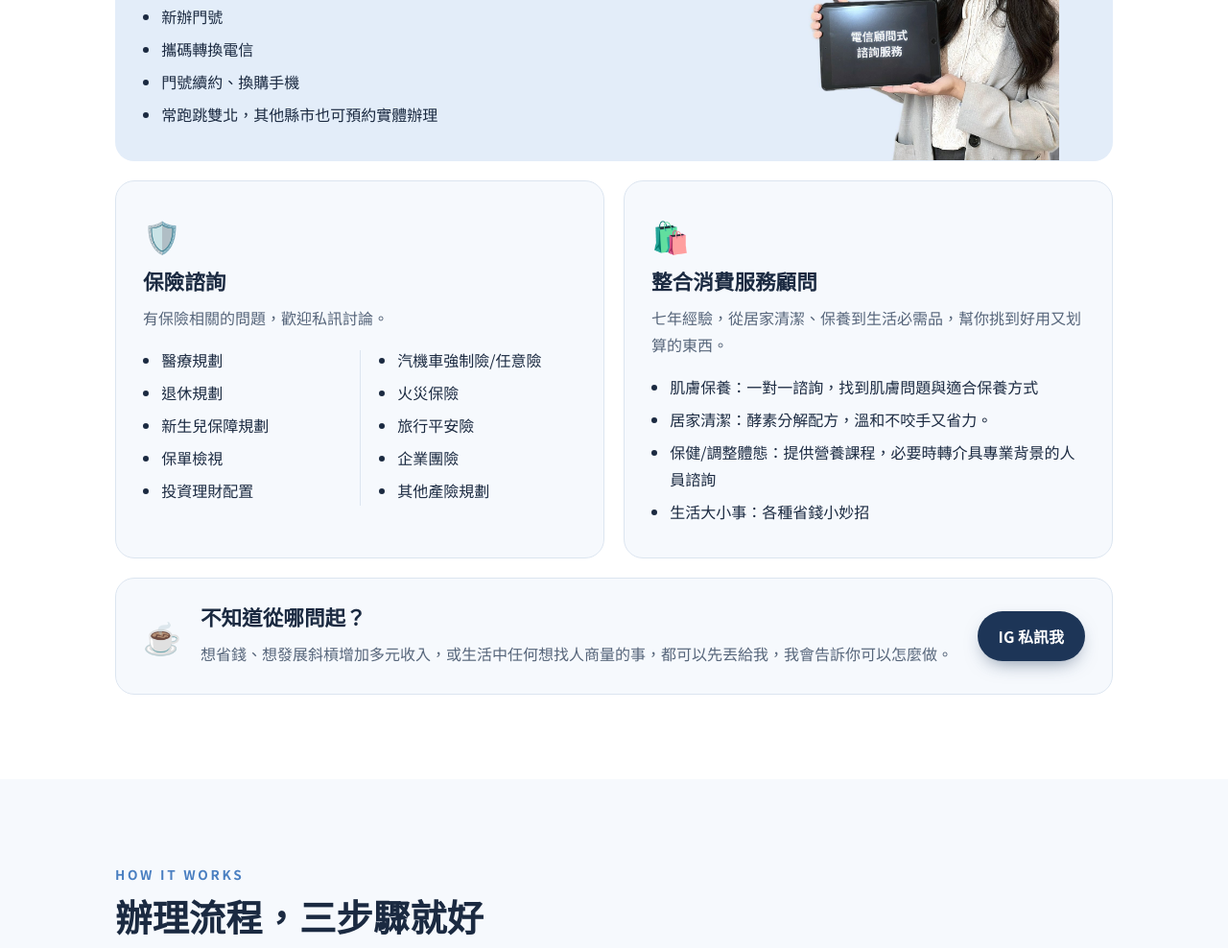
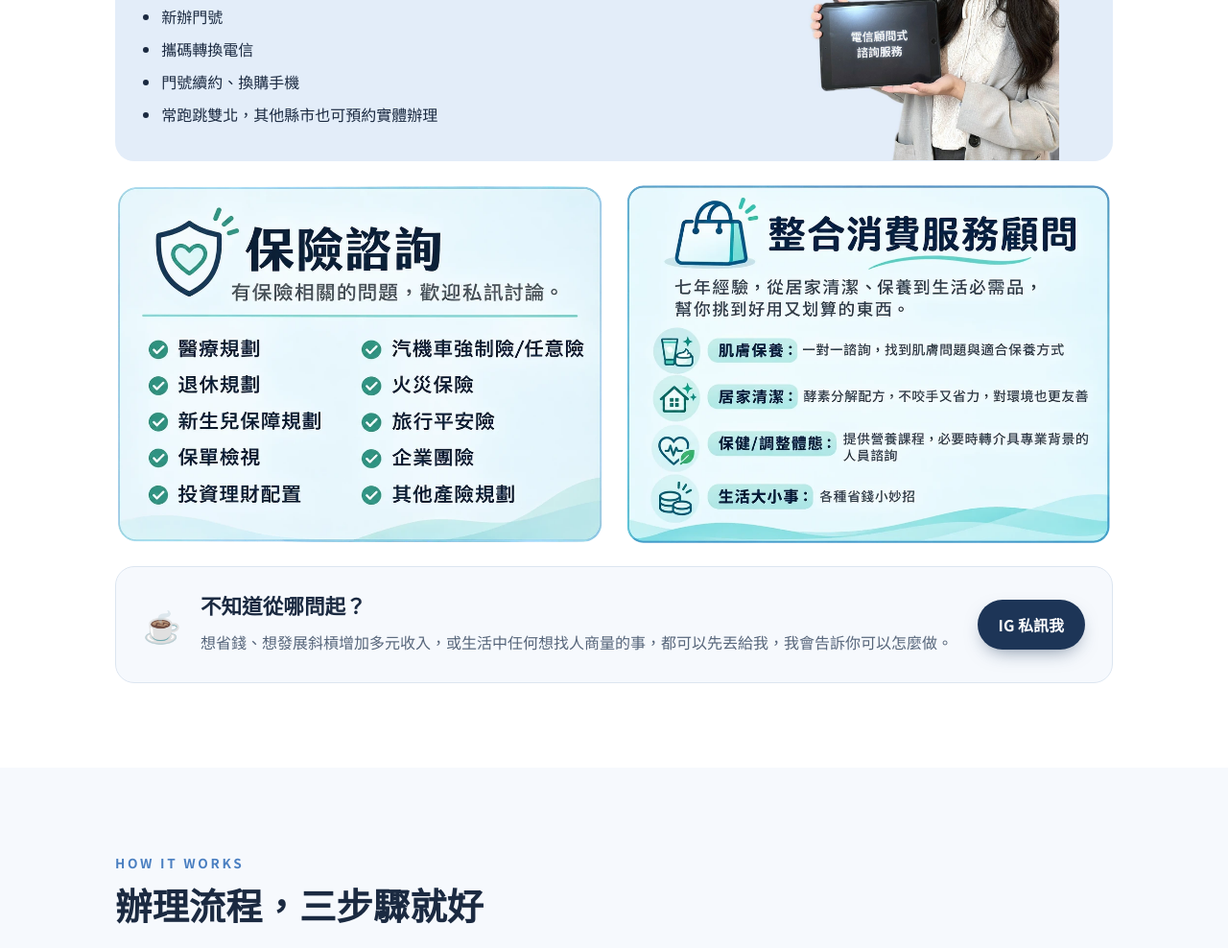
Before and after one commit to 1123junlin/chafairy, a plain HTML site: page index.html in a window 1280 px wide. Shown: the part 3268-4256 px from the top of the page at 96% size. Drawn offline with Linux system fonts and the light colour scheme.

Commit message:
Services: replace insurance and consumer cards with image cards
Co-Authored-By: Claude Opus 5.5 <noreply@anthropic.com>
Claude-Session: https://claude.ai/code/session_01JAiqQkqjuFdidntcxi5Rha

```diff
--- a/index.html
+++ b/index.html
@@ -136,6 +136,7 @@ header{position:sticky;top:0;z-index:20;background:rgba(246,249,253,.88);backdro
 .ask-a{grid-column:1/-1;display:grid;grid-template-columns:auto 1fr auto;gap:20px;align-items:center}
 .ask-a .icon{margin:0}
 @media (max-width:860px){.ask-a{grid-template-columns:1fr}.ask-a .btn{justify-self:start}}
+.svc-img img{width:100%;height:auto;display:block}
 /* process */
 .steps{display:grid;grid-template-columns:repeat(3,1fr);gap:20px;margin-top:40px;counter-reset:s}
 .step{background:var(--surface);border-radius:var(--radius);padding:28px;border:1px solid var(--line);counter-increment:s}
@@ -323,38 +324,8 @@ footer p{margin:4px 0}
           </div>
           <div class="svc-photo"><img src="images/telecom.jpg?v=2" alt="茶茶拿著平板說明資費比較" width="960" height="1200" loading="lazy"></div>
         </div>
-        <div class="svc">
-          <div class="icon">🛡️</div>
-          <h3>保險諮詢</h3>
-          <p>有保險相關的問題，歡迎私訊討論。</p>
-          <div class="ins-cols">
-            <ul>
-              <li>醫療規劃</li>
-              <li>退休規劃</li>
-              <li>新生兒保障規劃</li>
-              <li>保單檢視</li>
-              <li>投資理財配置</li>
-            </ul>
-            <ul>
-              <li>汽機車強制險/任意險</li>
-              <li>火災保險</li>
-              <li>旅行平安險</li>
-              <li>企業團險</li>
-              <li>其他產險規劃</li>
-            </ul>
-          </div>
-        </div>
-        <div class="svc">
-          <div class="icon">🛍️</div>
-          <h3>整合消費服務顧問</h3>
-          <p>七年經驗，從居家清潔、保養到生活必需品，幫你挑到好用又划算的東西。</p>
-          <ul>
-            <li>肌膚保養：一對一諮詢，找到肌膚問題與適合保養方式</li>
-            <li>居家清潔：酵素分解配方，溫和不咬手又省力。</li>
-            <li>保健/調整體態：提供營養課程，必要時轉介具專業背景的人員諮詢</li>
-            <li>生活大小事：各種省錢小妙招</li>
-          </ul>
-        </div>
+        <div class="svc-img"><img src="images/card-insurance.webp" alt="保險諮詢：有保險相關的問題，歡迎私訊討論。醫療規劃、退休規劃、新生兒保障規劃、保單檢視、投資理財配置；汽機車強制險/任意險、火災保險、旅行平安險、企業團險、其他產險規劃" width="1000" height="750" loading="lazy"></div>
+        <div class="svc-img"><img src="images/card-consumer.webp" alt="整合消費服務顧問：七年經驗，從居家清潔、保養到生活必需品，幫你挑到好用又划算的東西。肌膚保養：一對一諮詢，找到肌膚問題與適合保養方式；居家清潔：酵素分解配方，不咬手又省力，對環境也更友善；保健/調整體態：提供營養課程，必要時轉介具專業背景的人員諮詢；生活大小事：各種省錢小妙招" width="1000" height="750" loading="lazy"></div>
         <div class="svc ask-a">
           <div class="icon">☕</div>
           <div><h3>不知道從哪問起？</h3><p>想省錢、想發展斜槓增加多元收入，或生活中任何想找人商量的事，都可以先丟給我，我會告訴你可以怎麼做。</p></div>
```
Also changed, not shown: images/card-consumer.webp (added), images/card-insurance.webp (added).
